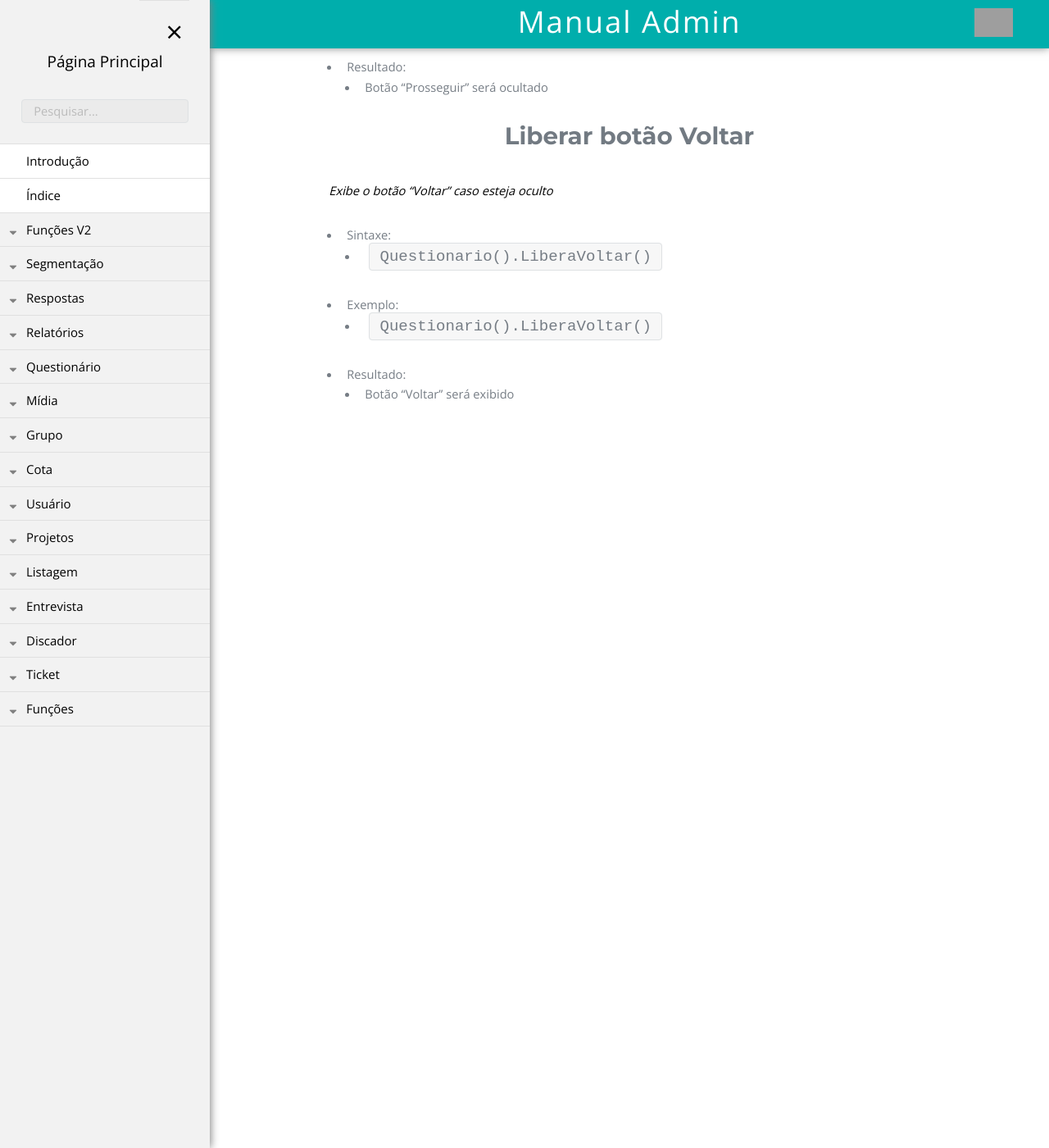
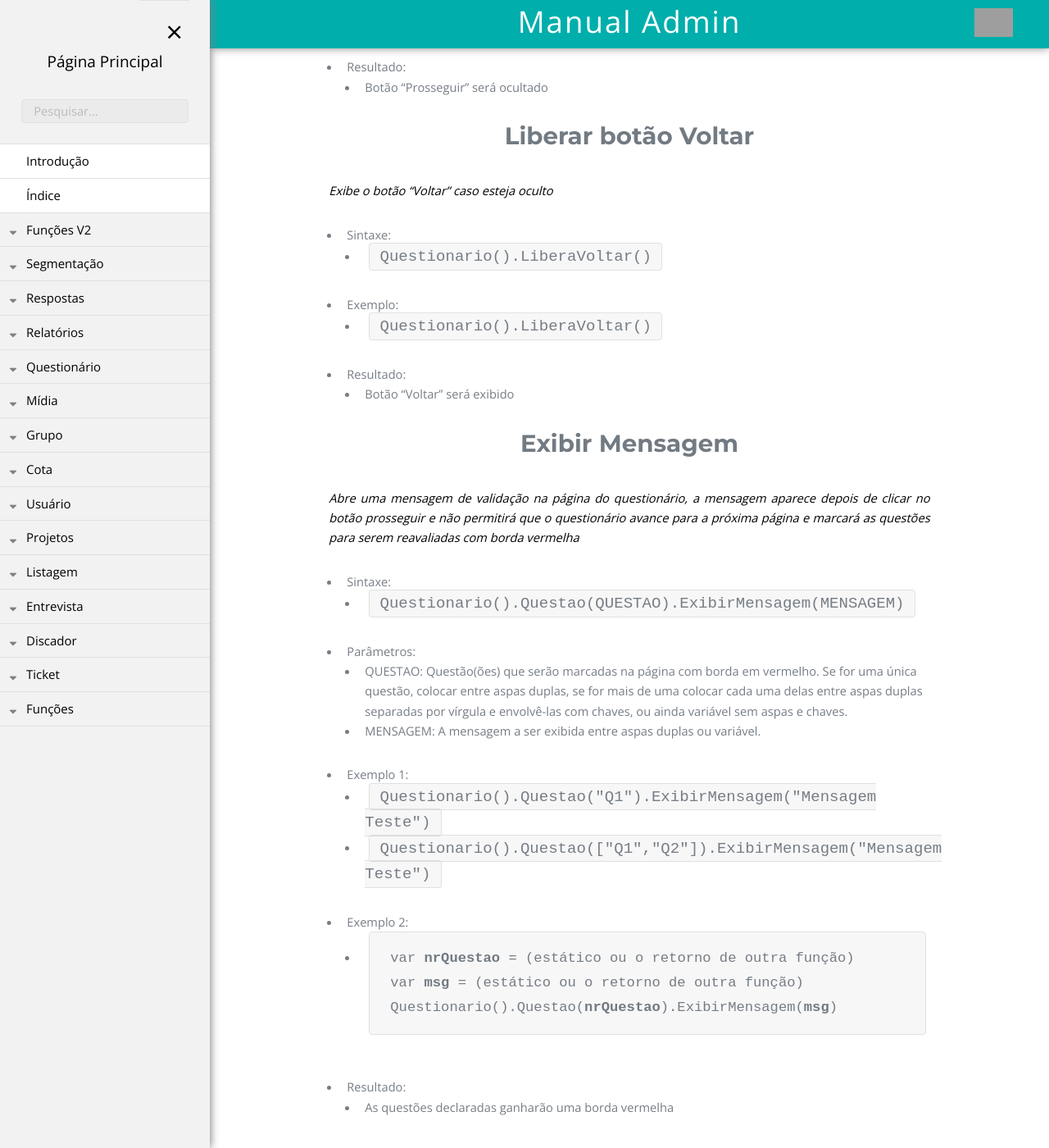
Before and after one commit to rogerio-figueiredo-hsr/hsrtechonline.github.io, a Jekyll site: the page built from _posts/2019-03-29-questionario.md, in a window 1280 px wide and 1400 px high, scrolled down 2384 px. Shown: the whole window at 82% size. Built offline with Jekyll 4.4.1, drawn with Linux system fonts in a browser that asks for light colours; grey boxes are pictures that could not be loaded.

Commit message:
Update 2019-03-29-questionario.md

```diff
--- a/_posts/2019-03-29-questionario.md
+++ b/_posts/2019-03-29-questionario.md
@@ -76,3 +76,23 @@ pasta: "funcoesv2"
     - `Questionario().LiberaVoltar()`
 - Resultado:
     - Botão "Voltar" será exibido
+
+# Exibir Mensagem
+*Abre uma mensagem de validação na página do questionário, a mensagem aparece depois de clicar no botão prosseguir e não permitirá que o questionário avance para a próxima página e marcará as questões para serem reavaliadas com borda vermelha*
+
+- Sintaxe:
+  - `Questionario().Questao(QUESTAO).ExibirMensagem(MENSAGEM)`
+- Parâmetros:
+  - QUESTAO: Questão(ões) que serão marcadas na página com borda em vermelho. Se for uma única questão, colocar entre aspas duplas, se for mais de uma colocar cada uma delas entre aspas duplas separadas por vírgula e envolvê-las com chaves, ou ainda variável sem aspas e chaves.
+  - MENSAGEM: A mensagem a ser exibida entre aspas duplas ou variável.
+- Exemplo 1:
+  - `Questionario().Questao("Q1").ExibirMensagem("Mensagem Teste")`
+  - `Questionario().Questao(["Q1","Q2"]).ExibirMensagem("Mensagem Teste")`
+- Exemplo 2:
+  - <pre>
+    <code>var <b>nrQuestao</b> = (estático ou o retorno de outra função)
+    var <b>msg</b> = (estático ou o retorno de outra função)
+    Questionario().Questao(<b>nrQuestao</b>).ExibirMensagem(<b>msg</b>)</code>
+    </pre>
+- Resultado:
+  - As questões declaradas ganharão uma borda vermelha
```
